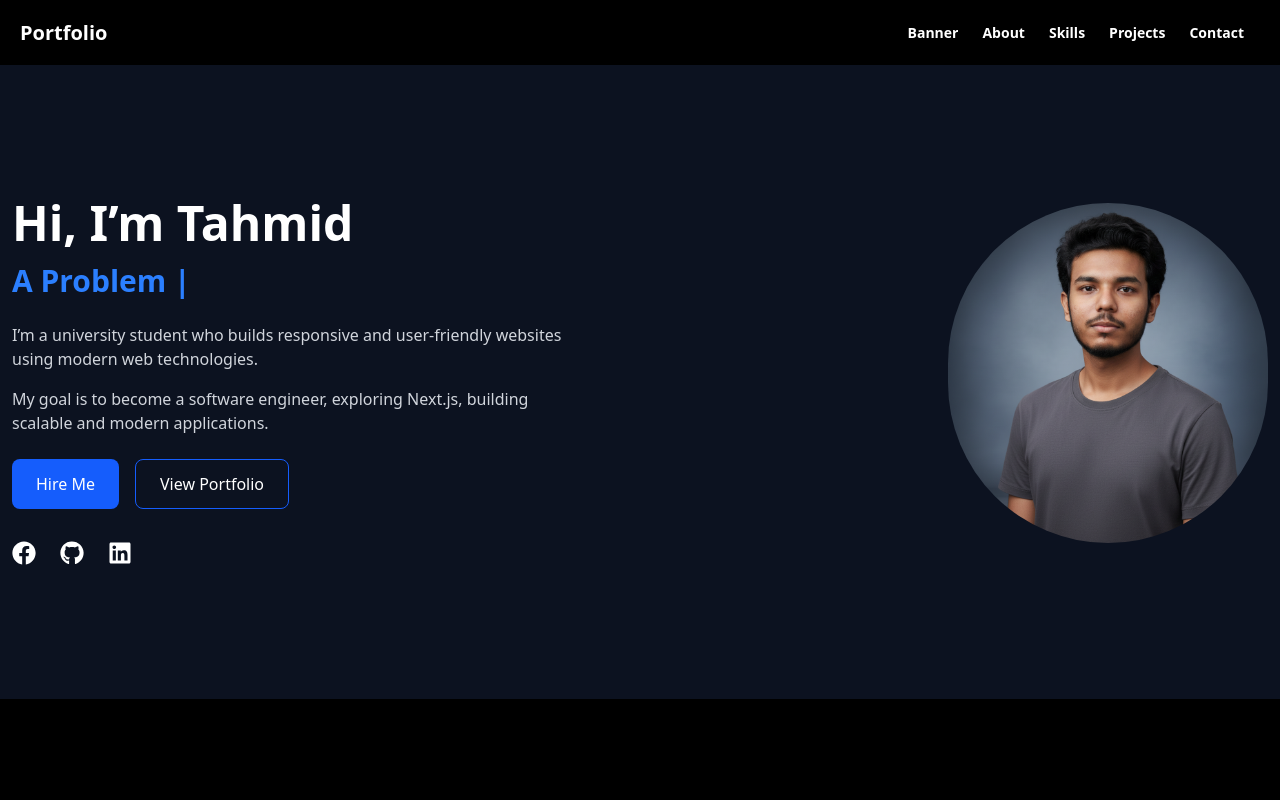
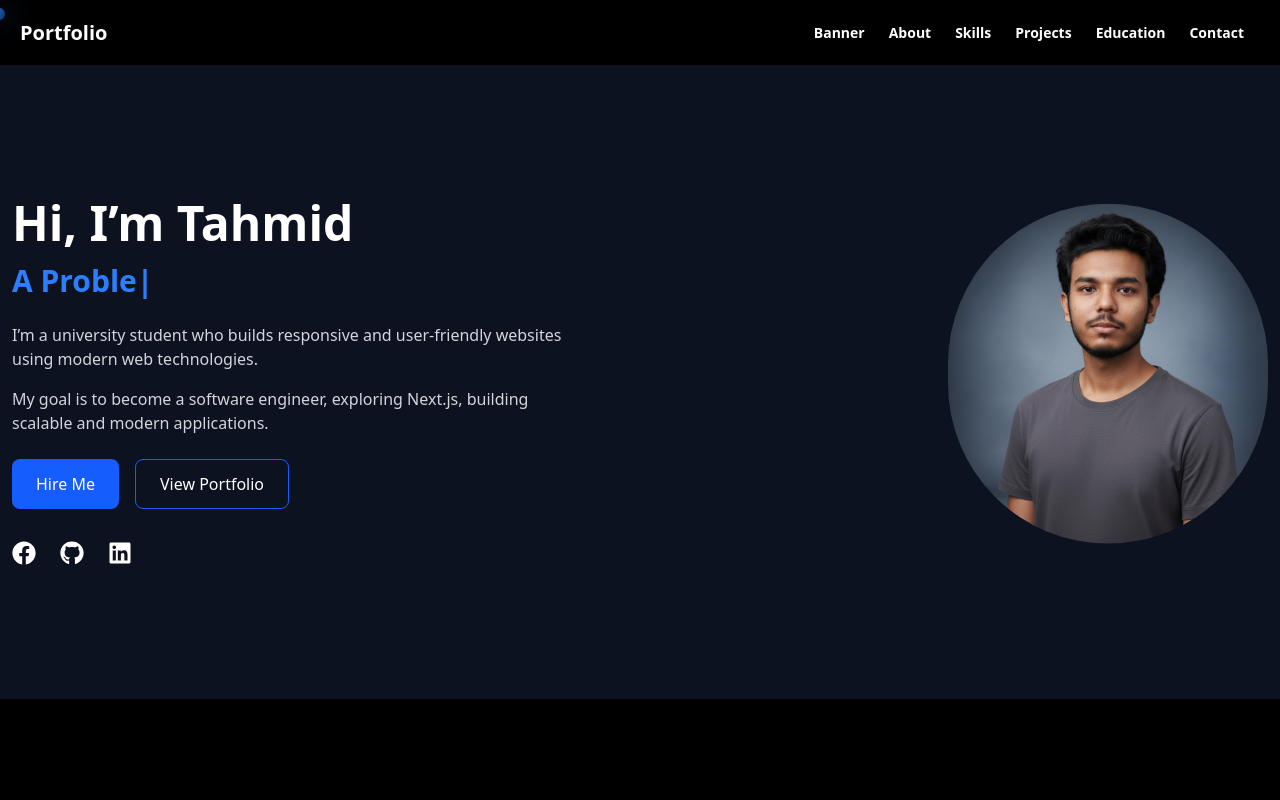
Before and after one commit to tahmid-khan-hub/my-portfolio-nextjs, a Next.js app: page / in a window 1280 px wide. Shown: the top 800 px of the page. Built offline with nearby package versions, Linux system fonts and the light colour scheme.

Commit message:
added education in root page and navbar

```diff
--- a/src/app/page.tsx
+++ b/src/app/page.tsx
@@ -1,6 +1,7 @@
 import About from "@/components/About";
 import Banner from "@/components/Banner";
 import Contact from "@/components/Contact";
+import Education from "@/components/Education";
 import Projects from "@/components/Projects";
 import Skills from "@/components/Skills";
 
@@ -11,6 +12,7 @@ export default function Home() {
       <div id="about"><About></About></div>
       <div id="skills"><Skills></Skills></div>
       <div id="projects"><Projects></Projects></div>
+      <div id="education"><Education></Education></div>
       <div id="contact"><Contact></Contact></div>
     </div>
   );
--- a/src/components/Navbar.tsx
+++ b/src/components/Navbar.tsx
@@ -15,6 +15,7 @@ export default function Navbar() {
       <li className="font-semibold"><a href="#about">About</a></li>
       <li className="font-semibold"><a href="#skills">Skills</a></li>
       <li className="font-semibold"><a href="#projects">Projects</a></li>
+      <li className="font-semibold"><a href="#education">Education</a></li>
       <li className="font-semibold"><a href="#contact">Contact</a></li>
     </>
   );
```
